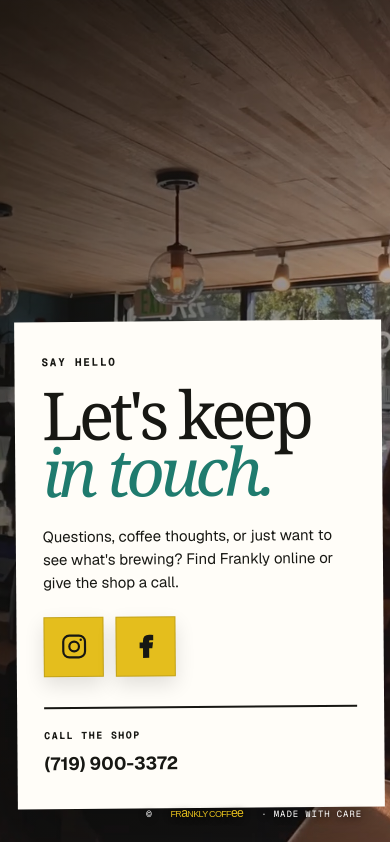
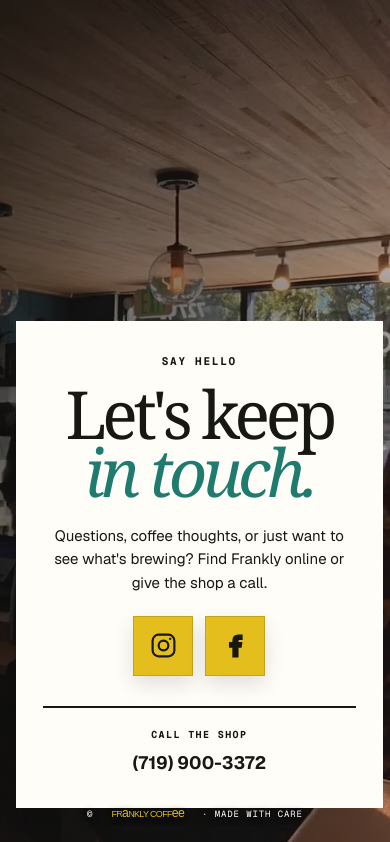
Before and after one commit to aryanmehta1902/FranklyCoffee, a Next.js app: page / in a window 390 px wide. Shown: the part 2837-3679 px from the top of the page. Built offline with nearby package versions, Linux system fonts and the light colour scheme.

Commit message:
Center mobile contact section

```diff
--- a/app/globals.css
+++ b/app/globals.css
@@ -763,6 +763,8 @@
   .contact-card {
     width: min(94vw, 520px);
     padding: 32px 27px;
+    text-align: center;
+    transform: none;
   }
 
   .contact-card h2 {
@@ -770,7 +772,11 @@
   }
 
   .contact-intro {
-    margin: 24px 0 22px;
+    margin: 24px auto 22px;
+  }
+
+  .contact-actions {
+    justify-content: center;
   }
 
   .social-button {
@@ -779,9 +785,19 @@
   }
 
   .phone-link {
-    align-items: flex-start;
+    align-items: center;
     flex-direction: column;
     gap: 7px;
+  }
+
+  .contact-hero footer {
+    right: auto;
+    left: 50%;
+    width: max-content;
+    max-width: calc(100% - 24px);
+    justify-content: center;
+    text-align: center;
+    transform: translateX(-50%);
   }
 
   .topbar {
```
